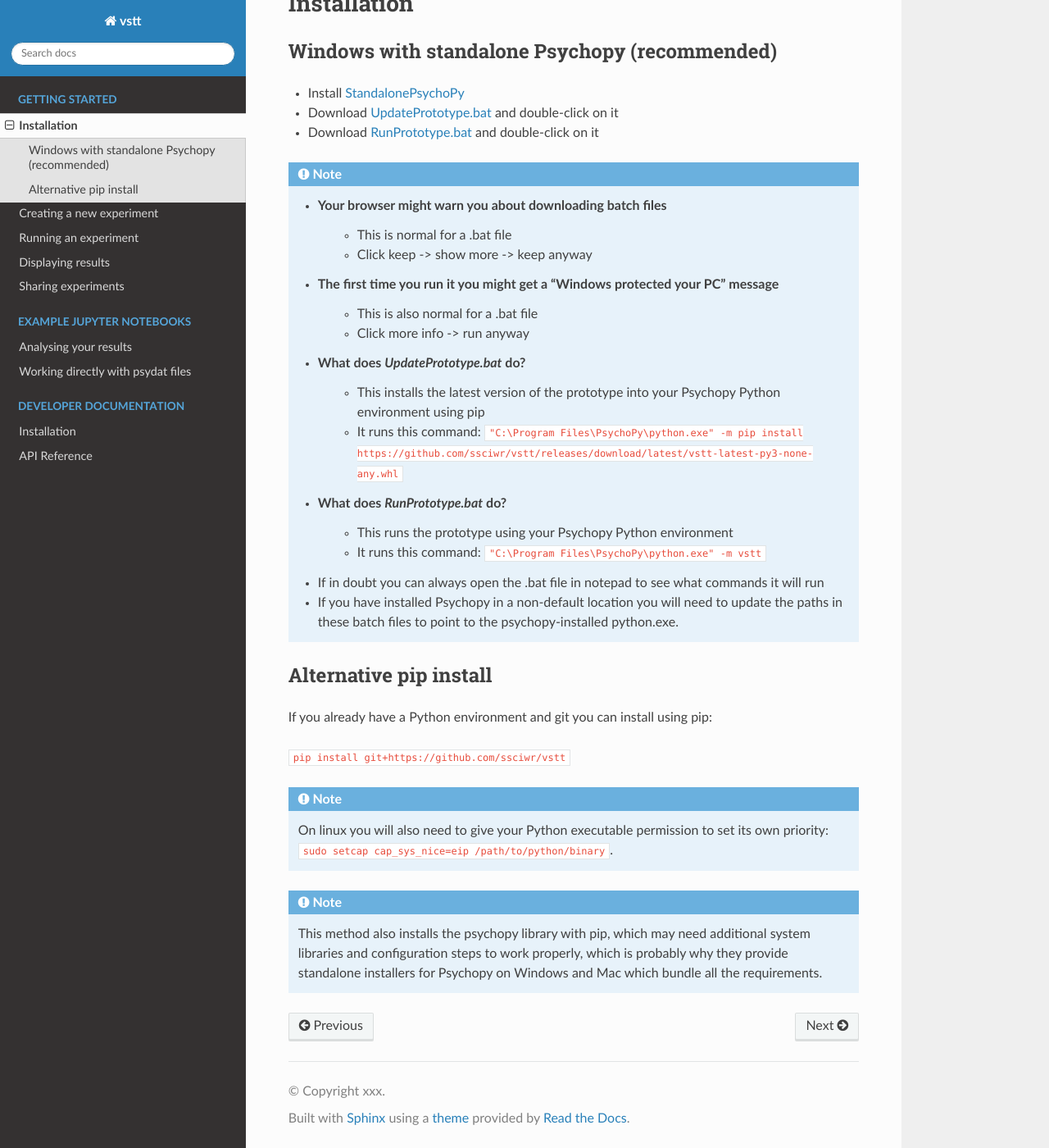
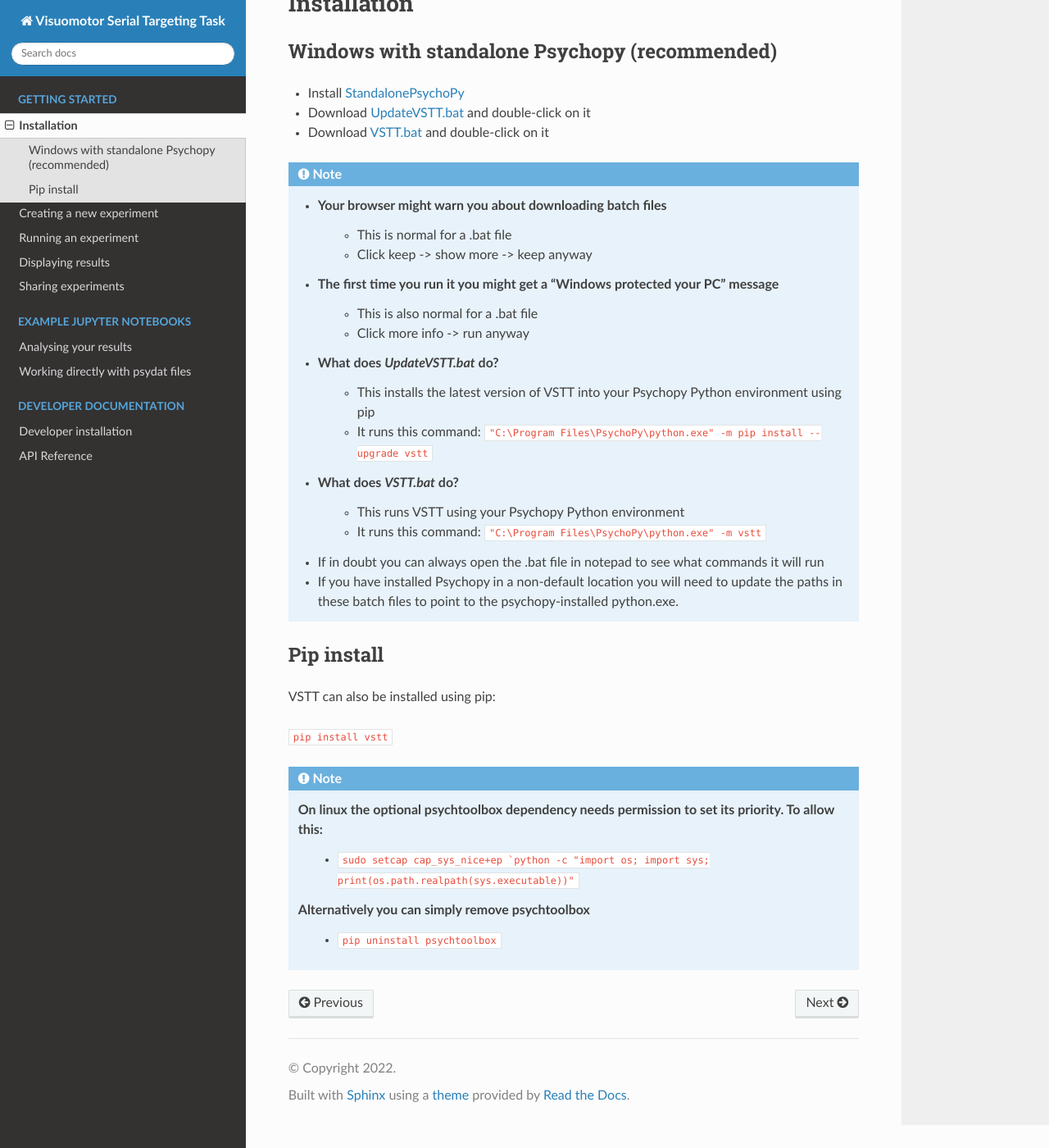
Before and after one commit to ssciwr/vstt, a Sphinx documentation site: the page built from docs/quickstart/install.rst, in a window 1280 px wide and 1400 px high, scrolled down 114 px. Shown: the whole window at 82% size. Built offline with Sphinx 7.4.7 and the Read the Docs theme 2.0.0, drawn with Linux system fonts in a browser that asks for light colours.

Commit message:
Update docs for first release
- update installation instructions
- update and rename install/update windows batch files
- update all screenshots, resolves #178

```diff
--- a/docs/conf.py
+++ b/docs/conf.py
@@ -15,9 +15,9 @@ sys.path.insert(0, os.path.abspath("../"))
 
 # -- Project information -----------------------------------------------------
 
-project = "vstt"
-copyright = "xxx"
-author = "xxx"
+project = "Visuomotor Serial Targeting Task"
+copyright = "2022"
+author = "SSC"
 
 
 # -- General configuration ---------------------------------------------------
--- a/docs/quickstart/install.rst
+++ b/docs/quickstart/install.rst
@@ -4,9 +4,9 @@ Installation
 Windows with standalone Psychopy (recommended)
 ----------------------------------------------
 
-* Install `StandalonePsychoPy <https://github.com/psychopy/psychopy/releases/download/2022.2.4/StandalonePsychoPy-2022.2.4-win64.exe>`_
-* Download `UpdatePrototype.bat <https://github.com/ssciwr/vstt/releases/download/latest/UpdatePrototype.bat>`_ and double-click on it
-* Download `RunPrototype.bat <https://github.com/ssciwr/vstt/releases/download/latest/RunPrototype.bat>`_ and double-click on it
+* Install `StandalonePsychoPy <https://github.com/psychopy/psychopy/releases/download/2023.1.2/StandalonePsychoPy-2023.1.2-win64.exe>`_
+* Download `UpdateVSTT.bat <https://github.com/ssciwr/vstt/releases/download/latest/UpdateVSTT.bat>`_ and double-click on it
+* Download `VSTT.bat <https://github.com/ssciwr/vstt/releases/download/latest/VSTT.bat>`_ and double-click on it
 
 .. note::
    * Your browser might warn you about downloading batch files
@@ -15,29 +15,25 @@ Windows with standalone Psychopy (recommended)
    * The first time you run it you might get a "Windows protected your PC" message
       * This is also normal for a .bat file
       * Click more info -> run anyway
-   * What does `UpdatePrototype.bat` do?
-      * This installs the latest version of the prototype into your Psychopy Python environment using pip
-      * It runs this command: ``"C:\Program Files\PsychoPy\python.exe" -m pip install https://github.com/ssciwr/vstt/releases/download/latest/vstt-latest-py3-none-any.whl``
-   * What does `RunPrototype.bat` do?
-      * This runs the prototype using your Psychopy Python environment
+   * What does `UpdateVSTT.bat` do?
+      * This installs the latest version of VSTT into your Psychopy Python environment using pip
+      * It runs this command: ``"C:\Program Files\PsychoPy\python.exe" -m pip install --upgrade vstt``
+   * What does `VSTT.bat` do?
+      * This runs VSTT using your Psychopy Python environment
       * It runs this command: ``"C:\Program Files\PsychoPy\python.exe" -m vstt``
    * If in doubt you can always open the .bat file in notepad to see what commands it will run
    * If you have installed Psychopy in a non-default location you will need to update the paths
      in these batch files to point to the psychopy-installed python.exe.
 
-Alternative pip install
------------------------
+Pip install
+-----------
 
-If you already have a Python environment and git you can install using pip:
+VSTT can also be installed using pip:
 
-``pip install git+https://github.com/ssciwr/vstt``
+``pip install vstt``
 
 .. note::
-   On linux you will also need to give your Python executable permission
-   to set its own priority: ``sudo setcap cap_sys_nice=eip /path/to/python/binary``.
-
-.. note::
-   This method also installs the psychopy library with pip, which may need additional
-   system libraries and configuration steps to work properly,
-   which is probably why they provide standalone installers for
-   Psychopy on Windows and Mac which bundle all the requirements.
+   On linux the optional psychtoolbox dependency needs permission to set its priority. To allow this:
+      * ``sudo setcap cap_sys_nice+ep `python -c "import os; import sys; print(os.path.realpath(sys.executable))"``
+   Alternatively you can simply remove psychtoolbox
+      * ``pip uninstall psychtoolbox``
--- a/src/vstt/__init__.py
+++ b/src/vstt/__init__.py
@@ -5,4 +5,4 @@ __all__ = [
     "__version__",
 ]
 
-__version__ = "0.24.0"
+__version__ = "0.25.0"
```
Also changed, not shown: docs/developer/install.rst (+7 -6 lines), docs/quickstart/images/display-options.png, docs/quickstart/images/gui.png, docs/quickstart/images/meta.png, docs/quickstart/images/results-list.png, docs/quickstart/images/results.png, docs/quickstart/images/splash.png, docs/quickstart/images/trial-conditions.png, docs/quickstart/images/trial-screen.png, 5 other files.
